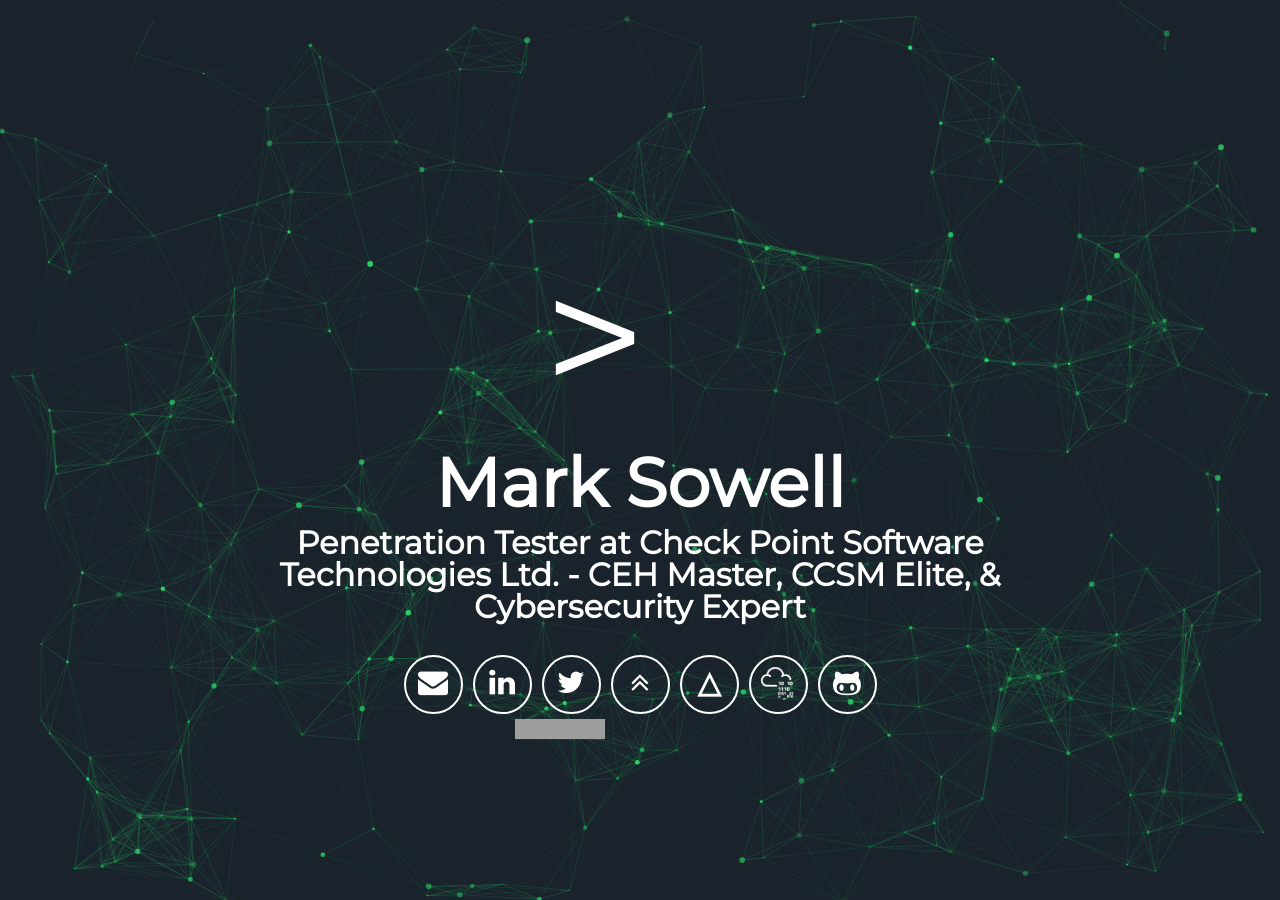
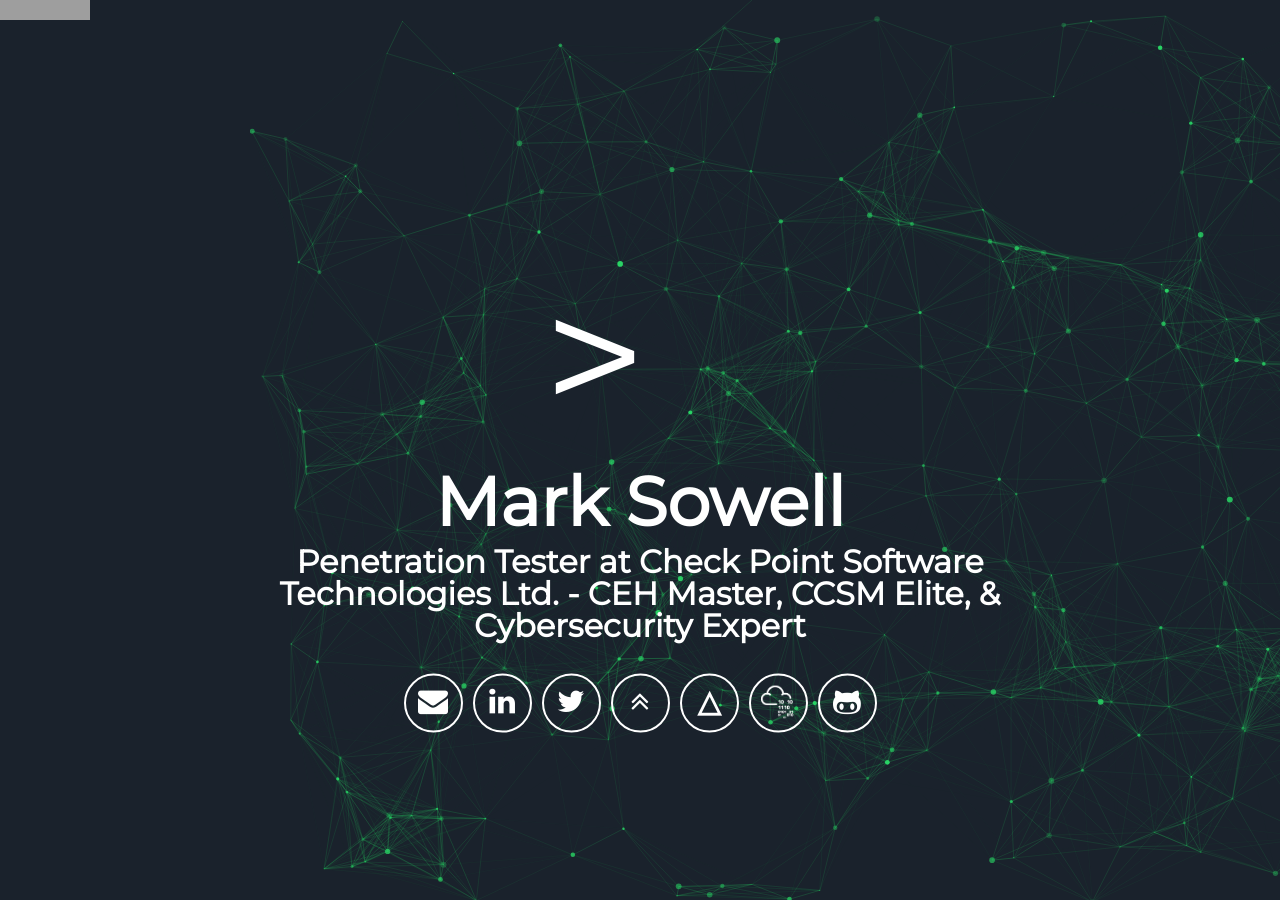
Before and after one commit to marksowell/marksowell-archive.github.io, a Jekyll site: the page built from index.html, in a window 1280 px wide. Built offline with Jekyll 4.4.1, drawn with Linux system fonts in a browser that asks for light colours; some web fonts are replaced; grey boxes are pictures that could not be loaded.

Commit message:
Update header.html

```diff
--- a/_includes/header.html
+++ b/_includes/header.html
@@ -18,8 +18,8 @@
 <!--<a aria-label="HackerRank profile" target="_blank" href="https://www.hackerrank.com/marksowell"><i class="icon fa fa-code" aria-hidden="true"></i></a>-->
 <!--<a aria-label="HackerOne profile" target="_blank" href="https://hackerone.com/marksowell"><i class="icon fa fa-bug" aria-hidden="true"></i></a>-->
       </div>
-      <div class="status-container">
-        <iframe src="https://status.marksowell.com/badge?theme=dark" width="250" height="30" frameborder="0" scrolling="no"></iframe>
-      </div>
+  </div>
+  <div class="status-container">
+    <iframe src="https://status.marksowell.com/badge?theme=dark" width="250" height="30" frameborder="0" scrolling="no"></iframe>
   </div>
 </div>
```
